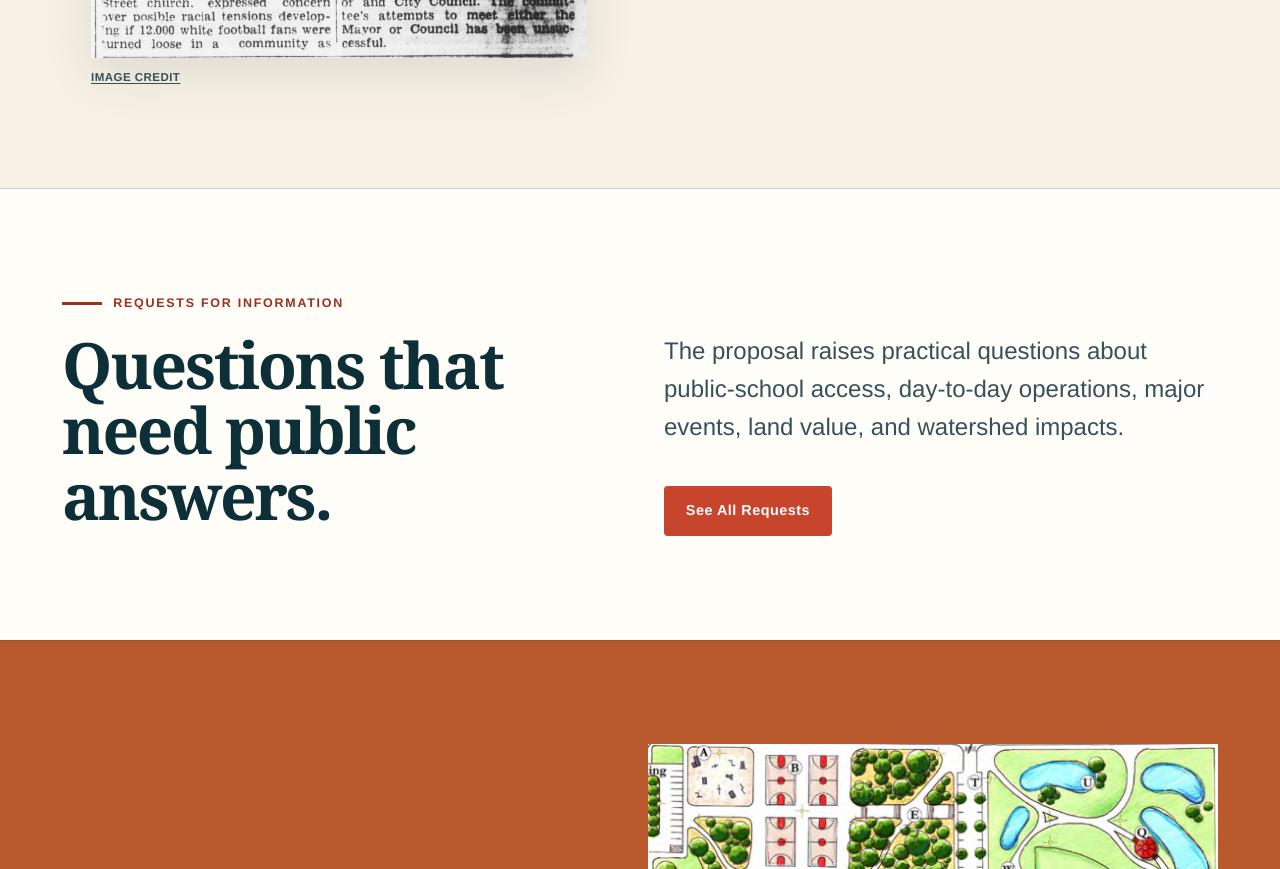
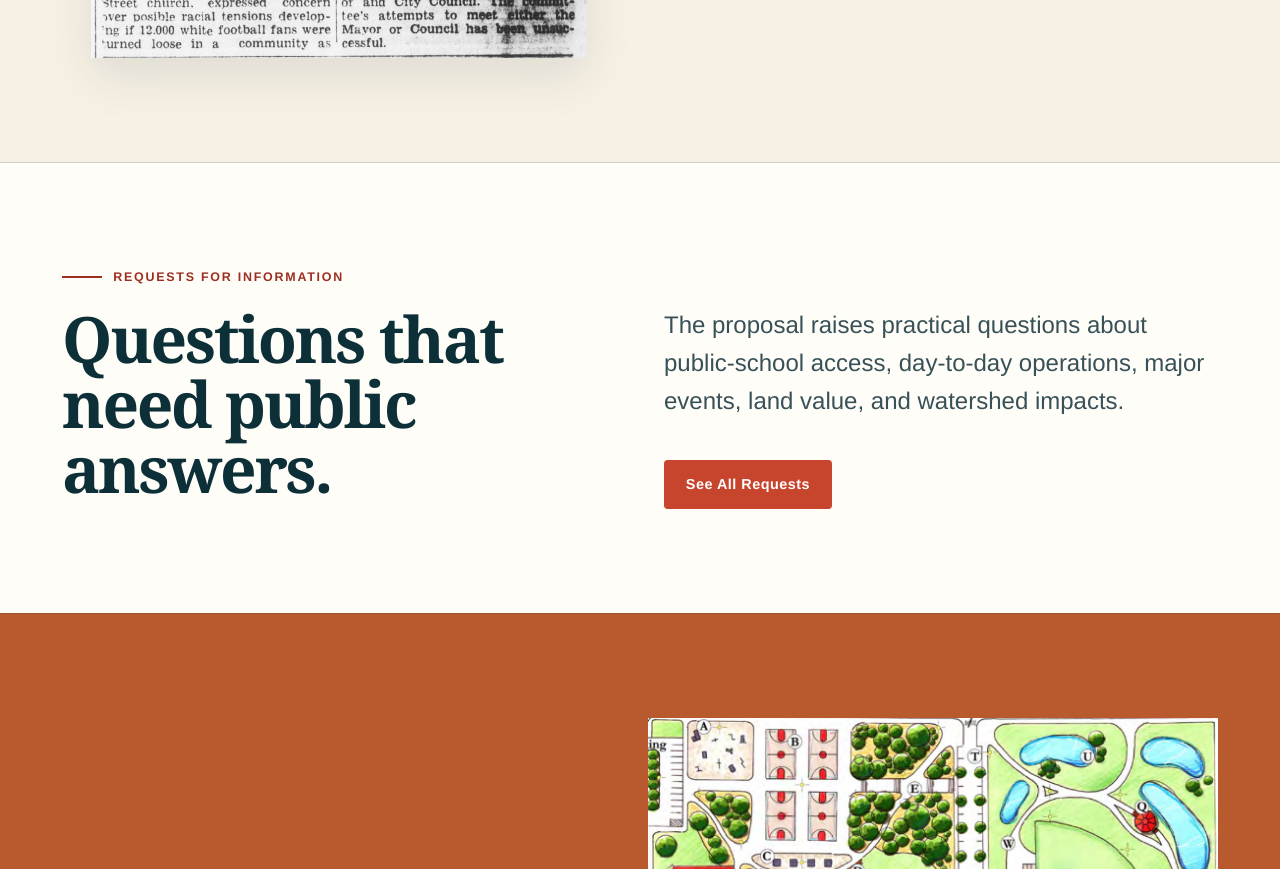
Before and after one commit to treistetter/ourcheney, a plain HTML site: page index.html in a window 1280 px wide. Shown: the part 2186-3055 px from the top of the page. Drawn offline with nearby package versions, Linux system fonts and the light colour scheme.

Commit message:
Removed dead link

```diff
--- a/index.html
+++ b/index.html
@@ -109,7 +109,6 @@
             <div class="col-lg-6">
               <figure class="home-cheney-figure">
                 <img class="home-cheney-image" src="assets/images/article.png" alt="Historic newspaper article about Summerhill residents opposing a proposed segregated stadium" loading="lazy" width="824" height="988">
-                <figcaption class="image-credit"><a href="https://example.com/" target="_blank" rel="noopener">Image credit</a></figcaption>
               </figure>
             </div>
             <div class="col-lg-6">
```
